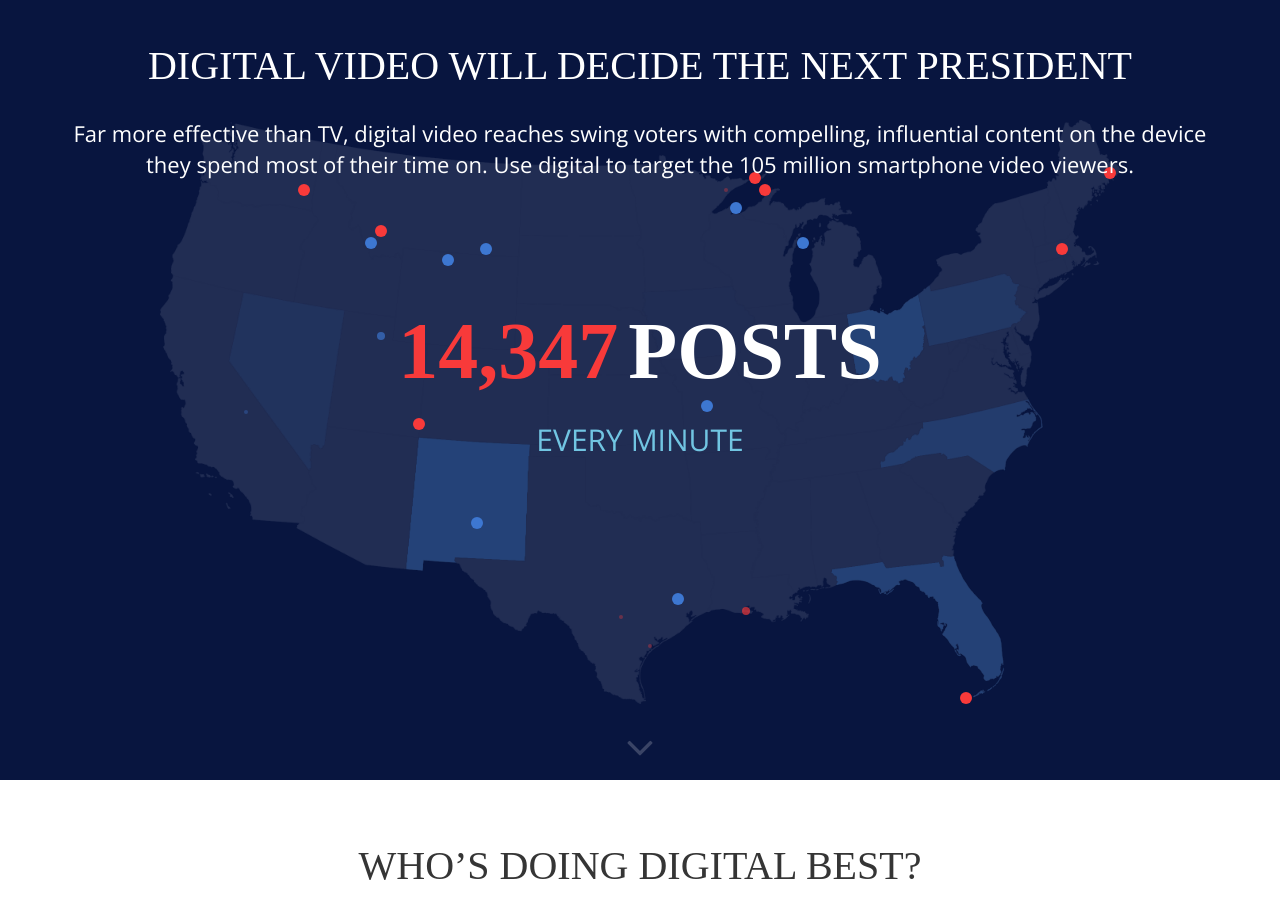
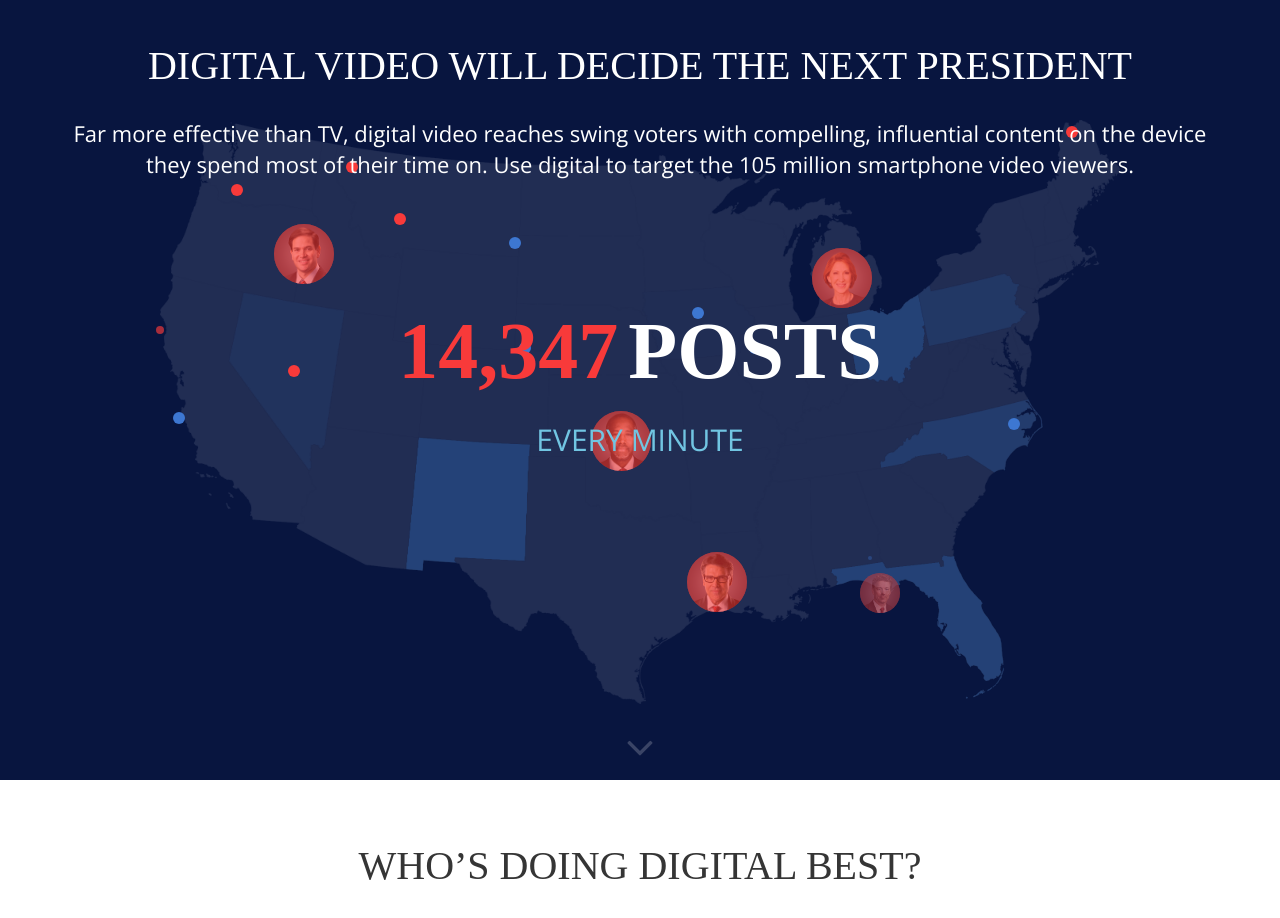
Before and after one commit to OBSLabs/virool-1, a plain HTML site: page index.html in a window 1280 px wide. Shown: the part 820-1738 px from the top of the page. Drawn offline with nearby package versions, Linux system fonts and the light colour scheme; animation ran at ten frames a second; a web font is replaced by a local one.

Commit message:
Real candidates animation. MA-590

```diff
--- a/css/main.css
+++ b/css/main.css
@@ -1042,6 +1042,29 @@ section.full-width {
   background: #f83a3a;
 }
 
+.candidate_real {
+  border-radius: 64px;
+  overflow: hidden;
+  -webkit-transition: all 300ms linear;
+  transition: all 300ms linear;
+}
+
+.candidate_shown.candidate_real {
+  width: 60px;
+  height: 60px;
+  margin-top: -30px;
+  margin-left: -30px;
+}
+
+.candidate_real img {
+  opacity: .4;
+}
+
+.candidate_hidden {
+  -webkit-transition: all 0;
+  transition: all 0;
+}
+
 
 .state {
   -webkit-animation: stateAnimation 4.5s infinite;
--- a/scripts/full/main.js
+++ b/scripts/full/main.js
@@ -936,6 +936,26 @@ var simpleHandsHeights=	[{height : 95},
 
 
 (function() {
+	var candidateFaces = [
+		{file: "Ben_Carson_rep.png", party: "rep"},
+		{file: "Carly_Fiorina_rep.png", party: "rep"},
+		{file: "Donald_Trump_rep.png", party: "rep"},
+		{file: "Jeb_Bush_rep.png", party: "rep"},
+		{file: "Marco_Rubio_rep.png", party: "rep"},
+		{file: "Mike_Huckabee_rep.png", party: "rep"},
+		{file: "Mitt_Romney_rep.png", party: "rep"},
+		{file: "Paul_Rand_rep.png", party: "rep"},
+		{file: "Richard_Santorum_rep.png", party: "rep"},
+		{file: "Scott_Walker_rep.png", party: "rep"},
+		{file: "Ted_Cruz_rep.png", party: "rep"},
+		{file: "rick-perry-rep.png", party: "rep"},
+		{file: "Bernie_Sanders_dem.png", party: "dem"},
+		{file: "Hillary_Clinton_dem.png", party: "dem"},
+		{file: "Jim_Webb_dem.png", party: "dem"},
+		{file: "Martin_OMalley_dem.png", party: "dem"},
+		{file: "Obama_dem.png", party: "dem"}
+	];
+
 	function random (min, max) {
 		return min + ~~(Math.random() * 99999) % (max - min + 1)
 	}
@@ -959,7 +979,7 @@ var simpleHandsHeights=	[{height : 95},
 
 	var $candidates = $(".js-candidates");
 
-	function randomPoints(n) {
+	function randomPoints(n, real) {
 		return Array.apply(null, Array(n))
 			.map(Number.prototype.valueOf,0)
 			.map(function() {
@@ -967,8 +987,19 @@ var simpleHandsHeights=	[{height : 95},
 			})
 			.map(function(pos) {
 				var candidate = document.createElement("span")
-				candidate.className = "candidate candidate_anonymous";
-				candidate.className += randomBool() ? " candidate_rep" : " candidate_dem";
+
+				if(real) {
+					var info = candidateFaces[random(0, candidateFaces.length - 1)];
+					candidate.className = "candidate candidate_real";
+					candidate.className += info.party === "rep" ? " candidate_rep" : " candidate_dem";
+
+					candidate.innerHTML = '<img src="assets/img/faces/' + info.file + '" />'
+				} else {
+					candidate.className = "candidate candidate_anonymous";
+					candidate.className += randomBool() ? " candidate_rep" : " candidate_dem";
+				}
+
+
 				candidate.style.left = pos[0] + "%"
 				candidate.style.top = pos[1] + "%"
 				return candidate;
@@ -982,16 +1013,26 @@ var simpleHandsHeights=	[{height : 95},
 		var $points;
 
 		$initial
-			.append($points = randomPoints(500))
+			.append($points = randomPoints(250))
+			.append($candidates = randomPoints(50, true))
 			.appendTo($root);
 
 		$points = $points.map($)
+		$candidates = $candidates.map($)
 
 		$points.map(function ($point) {
 			setInterval(function () {
 				$point.toggleClass("candidate_shown", random(0, 20) === 0)
 			}, random(400, 1200))
 		})
+
+		$candidates.map(function ($point) {
+			setInterval(function () {
+				var show = random(0, 15) === 0;
+				$point.toggleClass("candidate_shown", show)
+				$point.toggleClass("candidate_hidden", !show)
+			}, random(600, 1800))
+		})
 	})($candidates);
 
 })();
```
Also changed, not shown: index.html (+0 -10 lines).
